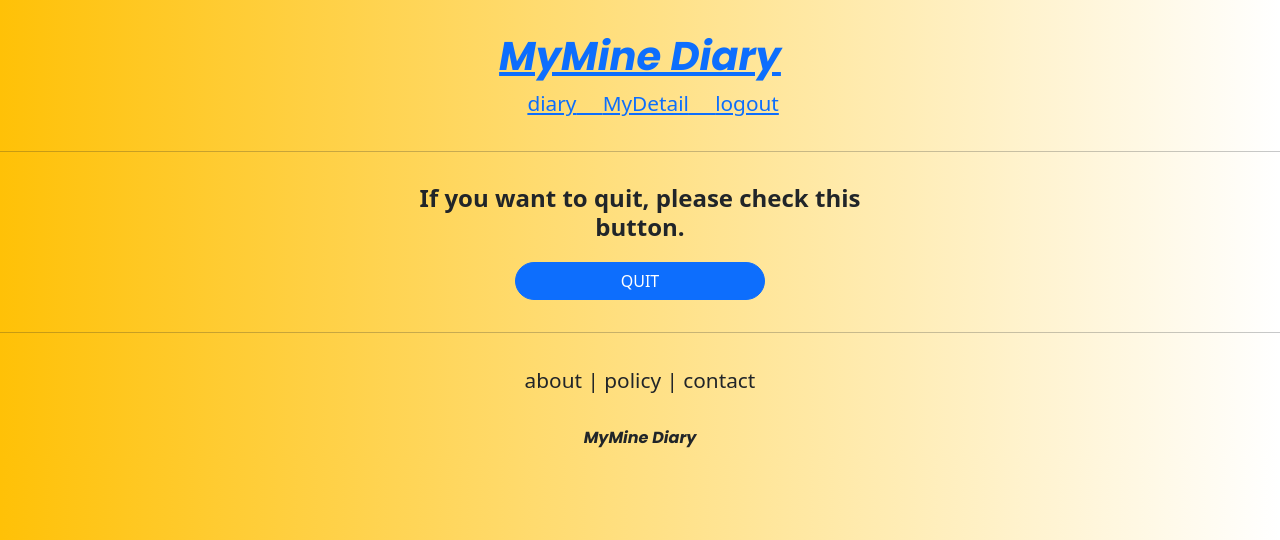
After one commit to wmc1205/MyMine_diary, a Django app: page /accounts/delete/1 in a window 1280 px wide. The commit adds this page. Shown: the top 540 px of the page. Run offline with Django 3.2, Linux system fonts and the light colour scheme; data comes from the database, SQL or seed files in the repository; both versions use the stored data as it was after the commit; parts of the project's set-up code (start-up, migrations or seed data) failed here and were passed over; some libraries are stand-ins or nearby versions.

Commit message:
deleteView 구현

```diff
--- /dev/null
+++ b/accounts/templates/accounts/delete.html
@@ -0,0 +1,15 @@
+{% extends 'base.html' %}
+{% load bootstrap4 %}
+{% block content %}
+
+<div style="text-align:center; max-width:500px; margin:2rem auto">
+    <div class="mb-3">
+        <h4 style="font-weight:bold">If you want to quit, please check this button.</h4>
+    </div>
+  <form action="{% url 'accounts:delete' pk=user.pk %}" method="post">
+     {% csrf_token %}
+    <input type="submit" value="QUIT" class="btn btn-primary rounded-pill col-6 mt-1">
+  </form>
+</div>
+
+{% endblock %}
--- a/accounts/templates/accounts/detail.html
+++ b/accounts/templates/accounts/detail.html
@@ -18,6 +18,11 @@
             ChangeInfo
           </p>
         </a>
+      <a href="{% url 'accounts:delete' pk=user.pk %}">
+          <p>
+            Quit
+          </p>
+        </a>
       {% endif %}
       <div>
   </div>
--- a/accounts/urls.py
+++ b/accounts/urls.py
@@ -2,7 +2,7 @@ from django.contrib.auth.views import LoginView, LogoutView
 from django.urls import path
 
 from . import views
-from .views import AccountCreateView, AccountDetailView, AccountUpdateView
+from .views import AccountCreateView, AccountDetailView, AccountUpdateView, AccountDeleteView
 
 app_name = 'accounts'
 urlpatterns = [
@@ -12,4 +12,5 @@ urlpatterns = [
     path('create/',AccountCreateView.as_view(),name="create"),
     path('detail/<int:pk>',AccountDetailView.as_view(),name="detail"),
     path('update/<int:pk>',AccountUpdateView.as_view(),name="update"),
+    path('delete/<int:pk>', AccountDeleteView.as_view(), name="delete"),
     ]
--- a/accounts/views.py
+++ b/accounts/views.py
@@ -2,7 +2,7 @@ from django.contrib.auth.forms import UserCreationForm
 from django.contrib.auth.models import User
 from django.shortcuts import render
 from django.urls import reverse_lazy
-from django.views.generic import CreateView, DetailView, UpdateView
+from django.views.generic import CreateView, DetailView, UpdateView, DeleteView
 
 from accounts.forms import AccountUpdateForm
 
@@ -29,3 +29,8 @@ class AccountUpdateView(UpdateView):
     form_class = AccountUpdateForm
     success_url = reverse_lazy('accounts:home')
     template_name = 'accounts/update.html'
+
+class AccountDeleteView(DeleteView):
+    model = User
+    success_url = reverse_lazy('accounts:login')
+    template_name = 'accounts/delete.html'
```
Also changed, not shown: db.sqlite3.
